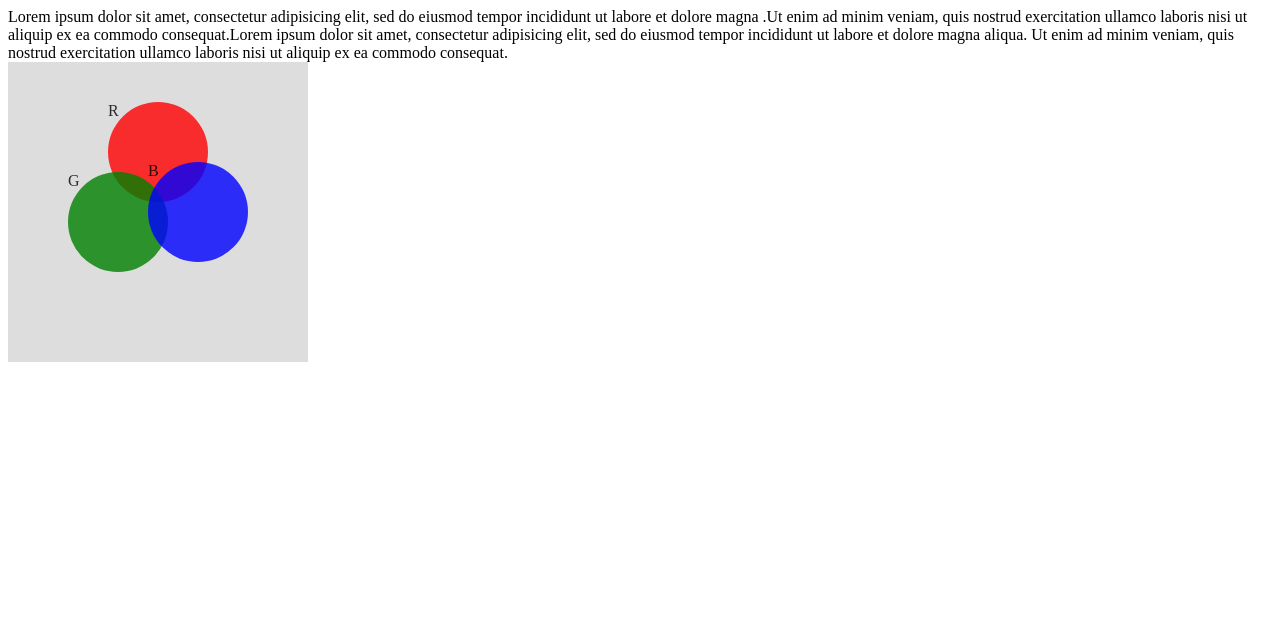
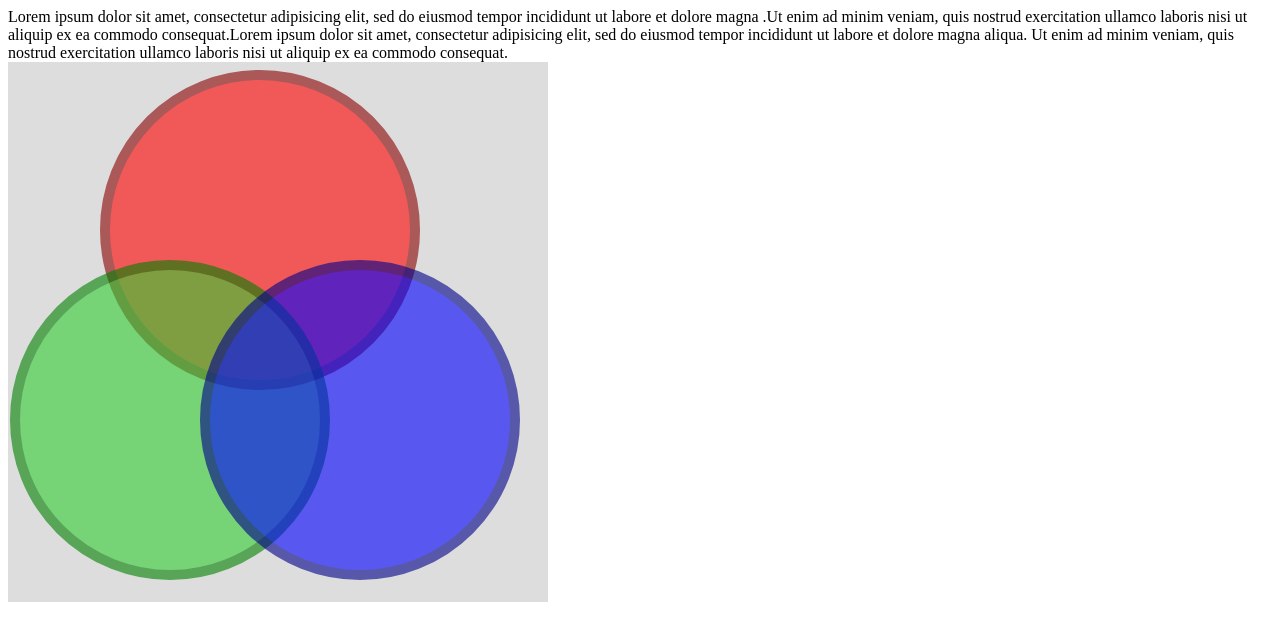
Before and after one commit to IndreRod88/frontendkursas2, a plain HTML site: page NamuDarbas8/index.html in a window 1280 px wide. Drawn offline with Linux system fonts and the light colour scheme.

Commit message:
NamuDarbas8

```diff
--- a/NamuDarbas8/index.html
+++ b/NamuDarbas8/index.html
@@ -11,9 +11,9 @@ Lorem ipsum dolor sit amet, consectetur adipisicing elit, sed do eiusmod tempor
 ipsum dolor sit amet, consectetur adipisicing elit, sed do eiusmod tempor incididunt ut labore et dolore magna aliqua.
 Ut enim ad minim veniam, quis nostrud exercitation ullamco laboris nisi ut aliquip ex ea commodo consequat.
 <div class="block">
-<div class="circle_red">R</div>
-<div class="circle_green">G</div>
-<div class="circle_blue">B</div>
+<div class="circle_red border_red"></div>
+<div class="circle_green border_green"></div>
+<div class="circle_blue border_blue"></div>
 </div>
 </body>
 </html>
--- a/NamuDarbas8/styles.css
+++ b/NamuDarbas8/styles.css
@@ -1,48 +1,51 @@
-html {
-    position:center;
-}
 .circle_red {
-    width: 100px;
-    height: 100px;
-    -moz-border-radius: 100px;
-    -webkit-border-radius: 100px;
+    width: 300px;
+    height: 300px;
+    -moz-border-radius: 300px;
+    -webkit-border-radius: 300px;
     background-color: red;
-    opacity: 0.8;
-    position: relative;
-    top:40px;
+    position: absolute;
+    top:70px;
     left:100px;
-    vertical-align: middle;
+    opacity: 0.6;
 }
 .circle_green{
-    width: 100px;
-    height: 100px;
-    -moz-border-radius: 100px;
-    -webkit-border-radius: 100px;
-    background-color: green;
-    opacity: 0.8;
-    position: relative;
-    top:10px;
-    left:60px;
+    width: 300px;
+    height: 300px;
+    -moz-border-radius: 300px;
+    -webkit-border-radius: 300px;
+    background-color: limegreen;
+    position: absolute;
+    top:260px;
+    left:10px;
+    opacity: 0.6;
 }
 .circle_blue{
-    width: 100px;
-    height: 100px;
-    -moz-border-radius: 100px;
-    -webkit-border-radius: 100px;
+    width: 300px;
+    height: 300px;
+    -moz-border-radius: 300px;
+    -webkit-border-radius: 300px;
     background-color: blue;
-    opacity: 0.8;
-    position: relative;
-    top:-100px;
-    left:140px;
+    position: absolute;
+    top:260px;
+    left:200px;
+    opacity:0.6;
 }
 .block {
-    position: absolute;
     background-color: #dddddd;
     display:block;
-    width: 300px;
-    height: 300px;
+    width: 540px;
+    height: 540px;
 }
-.border {
-    border: 5px solid;
-    opacity: 1;
+.border_red {
+    border: 10px solid;
+    border-color: darkred;
 }
+.border_green {
+    border: 10px solid;
+    border-color: green;
+}
+.border_blue {
+    border: 10px solid;
+    border-color: darkblue;
+}
```
